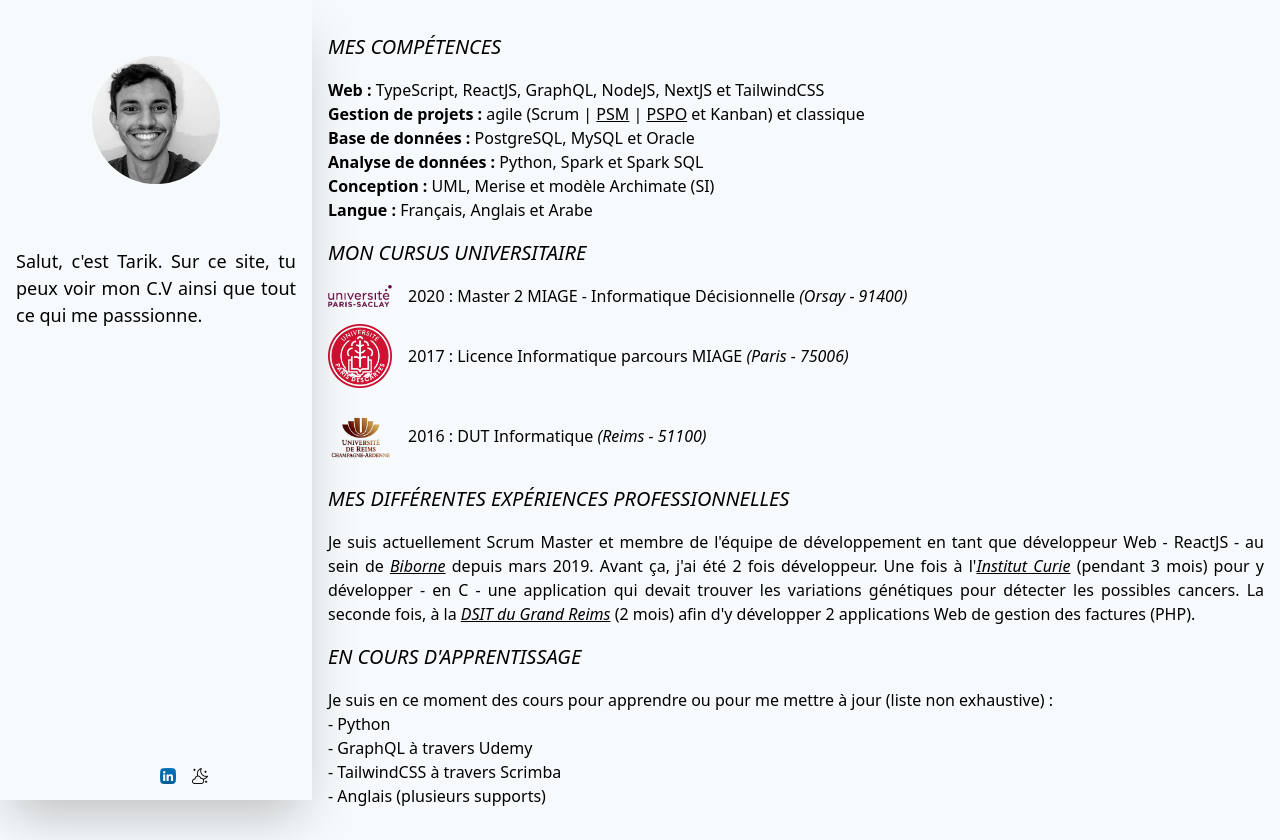
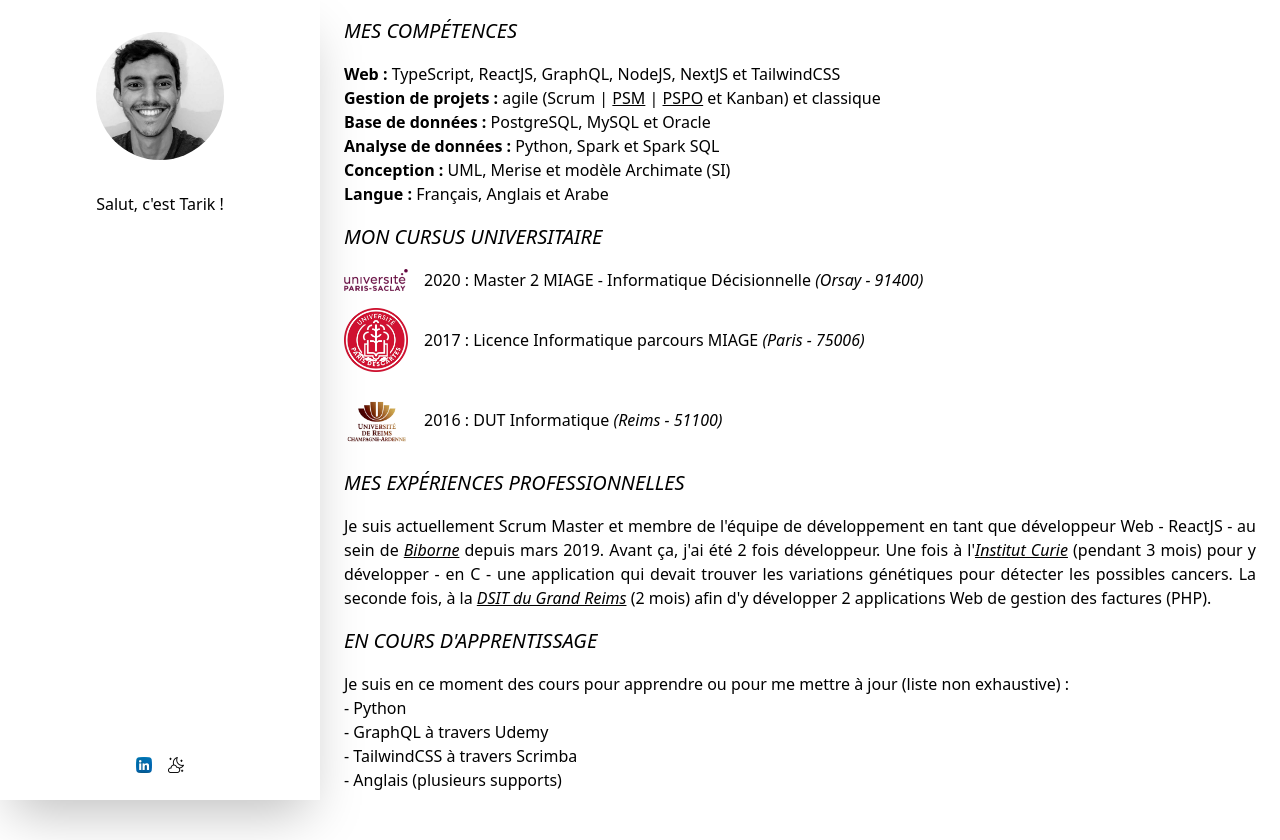
Before and after one commit to devidb00/tarikidb.com, a Next.js app: page / in a window 1280 px wide. Built offline with nearby package versions, Linux system fonts and the light colour scheme.

Commit message:
Desktop version of my portfolio

```diff
--- a/components/Experience.js
+++ b/components/Experience.js
@@ -2,7 +2,7 @@ const Experience = () => {
   return (
     <div>
       <p className="uppercase font-hairline-bold text-xl mt-4 italic">
-        mes différentes expériences professionnelles
+        mes expériences professionnelles
       </p>
       <p className="text-justify mt-4">
         Je suis actuellement Scrum Master et membre de l'équipe de développement
--- a/components/Leftbar.js
+++ b/components/Leftbar.js
@@ -9,29 +9,30 @@ const Leftbar = () => {
   const { theme, setTheme } = useContext(ThemeContext);
   return (
     <div
-      className={
-        theme === "night"
-          ? `bg-gray-900 text-white lg:flex justify-between`
-          : `bg-gray-100 text-black lg:flex justify-between`
-      }
+      className={`flex flex-row ${
+        theme === "sun" ? "bg-grey-200 text-black" : "bg-gray-900 text-white"
+      }`}
     >
-      <div className="lg:w-1/4 pt-2 lg:h-screen shadow-2xl lg:sticky lg:top-0">
+      <div className="flex flex-col h-screen w-1/4 shadow-2xl sticky top-0">
+        <div className="h-full">
           <img
-          className="rounded-full h-16 w-16 lg:h-32 lg:w-32 mx-auto lg:my-12"
-          src="ProfileImage.jpeg"
+            className="rounded-full h-32 w-32 mx-auto my-8"
+            src="/ProfileImage.jpeg"
+            alt="Ma photo"
           />
-        <p className="text-justify font-light lg:font-hairline lg:text-lg mx-4 pt-4">
-          Salut, c'est Tarik. Sur ce site, tu peux voir mon C.V ainsi que tout
-          ce qui me passsionne.
-        </p>
-        <div className="flex space-x-4 py-2 pl-40 lg:bottom-0 lg:absolute lg:pb-4">
+          <p className="text-center px-4">Salut, c'est Tarik !</p>
+        </div>
+        <div className="h-12 flex flex-row justify-center items-baseline space-x-4">
+          <div>
             <a href="https://urlz.fr/ds5e" target="_blank">
-            <img className="flex-row h-4" src="/linkedin.png" />
+              <img className="w-4 h-4" src="/linkedin.png" />
             </a>
+          </div>
+          <div>
             <input
               type="image"
-            className="flex-row h-4"
               src={theme === "sun" ? `/night.png` : "/sun.png"}
+              className="w-4 h-4"
               onClick={() => {
                 if (theme === "sun") {
                   setTheme("night");
@@ -42,7 +43,8 @@ const Leftbar = () => {
             />
           </div>
         </div>
-      <div className="mx-4 lg:w-3/4 pb-4 pt-8">
+      </div>
+      <div className="w-3/4 h-auto px-6 py-4">
         <MySkills />
         <Studies />
         <Experience />
```
Lines whose indentation alone changed are shown as unchanged.
